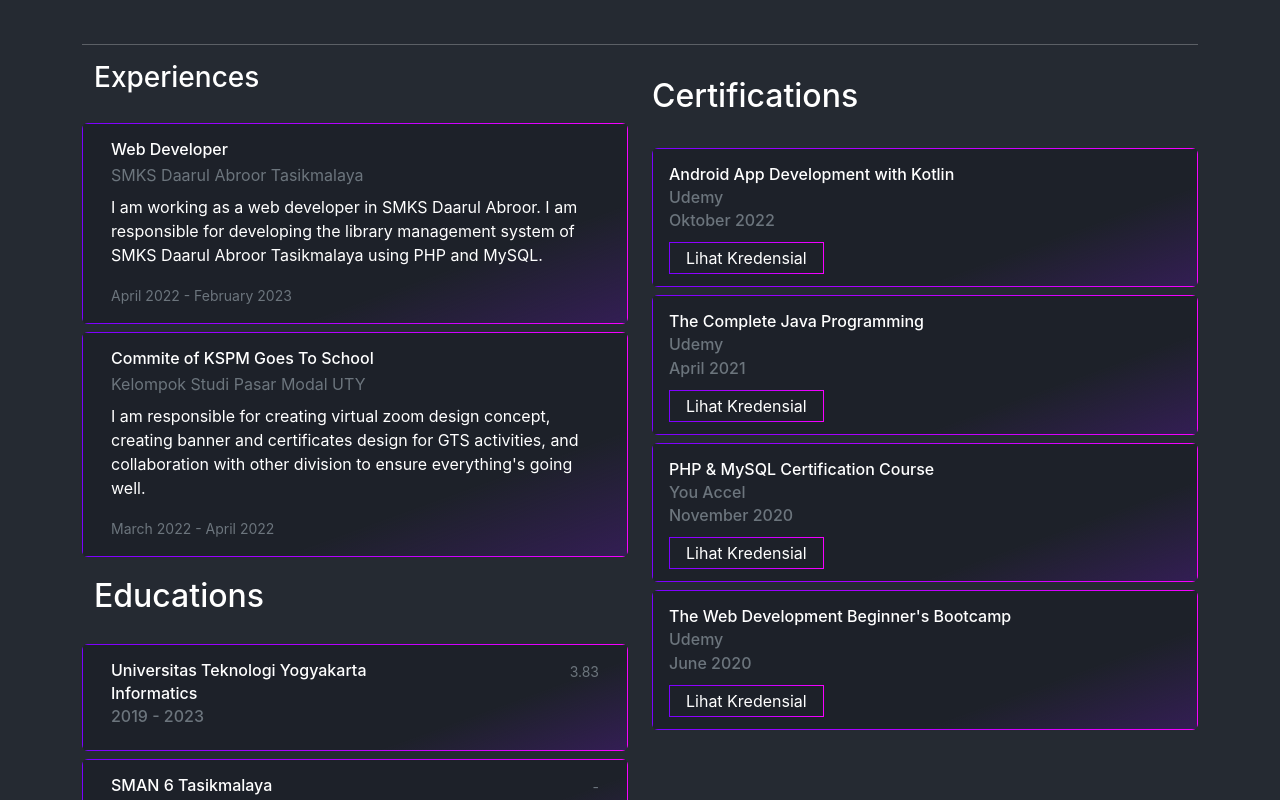
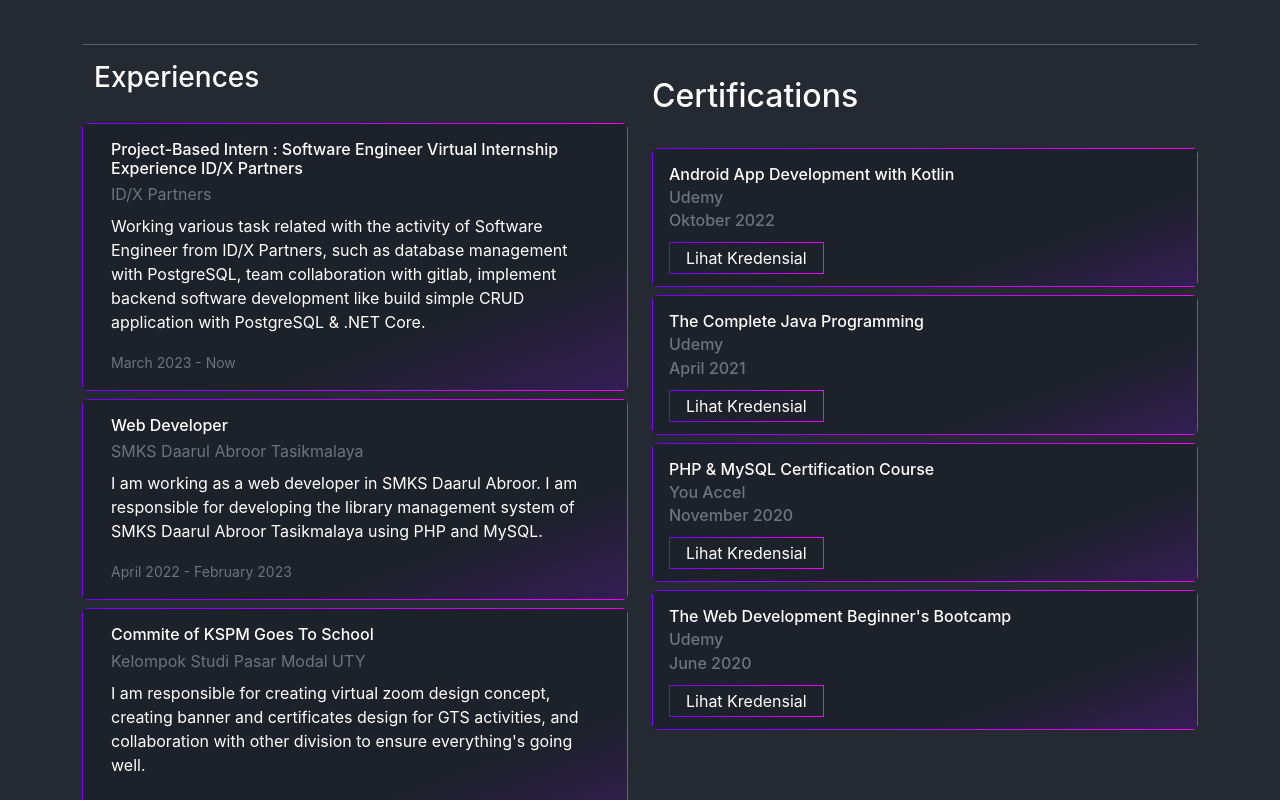
Before and after one commit to zeinirfansyah/zeinirfansyah_web, a React (Vite) app: page / in a window 1280 px wide. Shown: the part 733-1533 px from the top of the page. Built offline with nearby package versions, Linux system fonts and the light colour scheme.

Commit message:
add: experience data

```diff
--- a/src/components/Header.jsx
+++ b/src/components/Header.jsx
@@ -7,7 +7,7 @@ const Header = () => {
   };
 
   return (
-    <header className="shadow">
+    <header className="shadow shadow-light">
       <div className="container">
         <nav className="navbar navbar-expand-lg navbar-dark">
           <a href="/" className="navbar-brand">
--- a/src/data.jsx
+++ b/src/data.jsx
@@ -184,6 +184,15 @@ const skills = [
 const experiences = [
   {
     id_experiences: 1,
+    title_experiences:
+      "Project-Based Intern : Software Engineer Virtual Internship Experience ID/X Partners",
+    company_experiences: "ID/X Partners",
+    date_experiences: "March 2023 - Now",
+    description_experiences:
+      "Working various task related with the activity of Software Engineer from ID/X Partners, such as database management with PostgreSQL, team collaboration with gitlab, implement backend software development like build simple CRUD application with PostgreSQL & .NET Core.",
+  },
+  {
+    id_experiences: 2,
     title_experiences: "Web Developer",
     company_experiences: "SMKS Daarul Abroor Tasikmalaya",
     date_experiences: "April 2022 - February 2023",
@@ -191,7 +200,7 @@ const experiences = [
       "I am working as a web developer in SMKS Daarul Abroor. I am responsible for developing the library management system of SMKS Daarul Abroor Tasikmalaya using PHP and MySQL.",
   },
   {
-    id_experiences: 2,
+    id_experiences: 3,
     title_experiences: "Commite of KSPM Goes To School",
     company_experiences: "Kelompok Studi Pasar Modal UTY",
     date_experiences: "March 2022 - April 2022",
```
